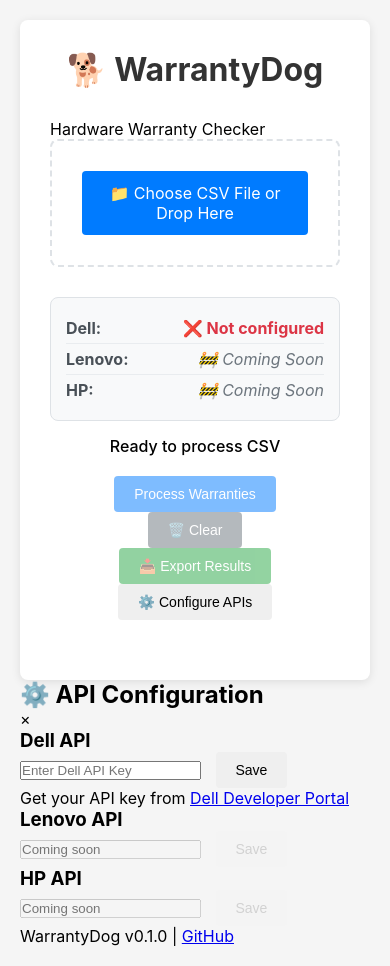
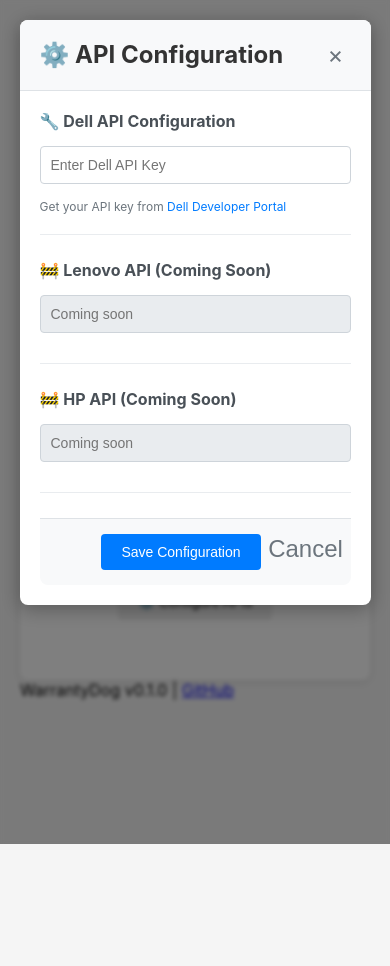
Before and after one commit to cafasdon/WarrantyDog, a website with bundled scripts: page index.html in a window 390 px wide. Both pictures are taken after a click on the button "⚙️ Configure APIs". After the commit the page ends 844 px from the top, so only its background shows below. Built offline with nearby package versions, Linux system fonts and the light colour scheme.

Commit message:
Fix API key save functionality and modal configuration
 Fixed Issues:
- Corrected modal HTML structure with proper save button ID
- Added comprehensive modal CSS styling
- Fixed event handlers for modal close buttons
- Enhanced debugging for configuration save process

 Modal Improvements:
- Professional modal design with animations
- Proper button styling and layout
- Enhanced user experience with clear sections
- Responsive modal footer with action buttons

 Debugging Enhancements:
- Console logging for modal show/hide operations
- API key validation debugging
- Element existence checking
- Clear error messages for missing elements

The API key save button should now work properly with full feedback!

```diff
--- a/app.js
+++ b/app.js
@@ -105,7 +105,13 @@
 
         // Configuration events
         this.configBtn.addEventListener('click', () => this.showConfigModal());
-        this.closeModal.addEventListener('click', () => this.hideConfigModal());
+
+        // Handle multiple close modal elements
+        const closeModalElements = document.querySelectorAll('.close-modal');
+        closeModalElements.forEach(element => {
+            element.addEventListener('click', () => this.hideConfigModal());
+        });
+
         this.saveConfigBtn.addEventListener('click', () => this.saveConfiguration());
 
         // Modal close on outside click
@@ -736,21 +742,42 @@
      * Show configuration modal
      */
     showConfigModal() {
-        this.configModal.style.display = 'block';
+        console.log('Showing configuration modal');
+        if (this.configModal) {
+            this.configModal.style.display = 'block';
+            console.log('Modal displayed');
+        } else {
+            console.error('Config modal element not found');
+        }
     }
 
     /**
      * Hide configuration modal
      */
     hideConfigModal() {
-        this.configModal.style.display = 'none';
+        console.log('Hiding configuration modal');
+        if (this.configModal) {
+            this.configModal.style.display = 'none';
+            console.log('Modal hidden');
+        } else {
+            console.error('Config modal element not found');
+        }
     }
 
     /**
      * Save configuration with validation and feedback
      */
     async saveConfiguration() {
+        console.log('Save configuration called');
+
+        if (!this.dellApiKeyInput) {
+            console.error('Dell API key input not found');
+            this.showError('Configuration error: Dell API key input not found');
+            return;
+        }
+
         const dellApiKey = this.dellApiKeyInput.value.trim();
+        console.log('Dell API key length:', dellApiKey.length);
 
         // Show saving indicator
         this.saveConfigBtn.disabled = true;
--- a/index.html
+++ b/index.html
@@ -86,32 +86,33 @@
         <div class="modal-content">
             <div class="modal-header">
                 <h2>⚙️ API Configuration</h2>
-                <span class="close">&times;</span>
+                <span class="close-modal">&times;</span>
             </div>
             <div class="modal-body">
                 <div class="config-section">
-                    <h3>Dell API</h3>
+                    <h3>🔧 Dell API Configuration</h3>
                     <input type="password" id="dellApiKey" placeholder="Enter Dell API Key">
-                    <button onclick="saveDellKey()">Save</button>
                     <p class="config-help">
                         Get your API key from <a href="https://developer.dell.com/" target="_blank">Dell Developer Portal</a>
                     </p>
                 </div>
 
                 <div class="config-section">
-                    <h3>Lenovo API</h3>
+                    <h3>🚧 Lenovo API (Coming Soon)</h3>
                     <input type="password" id="lenovoApiKey" placeholder="Coming soon" disabled>
-                    <button disabled>Save</button>
                 </div>
 
                 <div class="config-section">
-                    <h3>HP API</h3>
+                    <h3>🚧 HP API (Coming Soon)</h3>
                     <input type="password" id="hpApiKey" placeholder="Coming soon" disabled>
-                    <button disabled>Save</button>
+                </div>
+
+                <div class="modal-footer">
+                    <button id="saveConfig" class="btn btn-primary">Save Configuration</button>
+                    <button class="btn btn-secondary close-modal">Cancel</button>
                 </div>
             </div>
         </div>
-        </main>
     </div>
 
     <footer>
--- a/style.css
+++ b/style.css
@@ -299,3 +299,140 @@
     background-color: #e3f2fd;
     transform: scale(1.02);
 }
+
+/* Modal Styles */
+.modal {
+    display: none;
+    position: fixed;
+    z-index: 1000;
+    left: 0;
+    top: 0;
+    width: 100%;
+    height: 100%;
+    background-color: rgba(0, 0, 0, 0.5);
+    backdrop-filter: blur(2px);
+}
+
+.modal-content {
+    background-color: white;
+    margin: 5% auto;
+    padding: 0;
+    border-radius: 8px;
+    width: 90%;
+    max-width: 600px;
+    box-shadow: 0 4px 20px rgba(0, 0, 0, 0.3);
+    animation: modalSlideIn 0.3s ease-out;
+}
+
+@keyframes modalSlideIn {
+    from {
+        opacity: 0;
+        transform: translateY(-50px);
+    }
+    to {
+        opacity: 1;
+        transform: translateY(0);
+    }
+}
+
+.modal-header {
+    background: #f8f9fa;
+    padding: 20px;
+    border-bottom: 1px solid #dee2e6;
+    border-radius: 8px 8px 0 0;
+    display: flex;
+    justify-content: space-between;
+    align-items: center;
+}
+
+.modal-header h2 {
+    margin: 0;
+    color: #333;
+}
+
+.close-modal {
+    background: none;
+    border: none;
+    font-size: 24px;
+    cursor: pointer;
+    color: #6c757d;
+    padding: 0;
+    width: 30px;
+    height: 30px;
+    display: flex;
+    align-items: center;
+    justify-content: center;
+    border-radius: 50%;
+    transition: all 0.2s;
+}
+
+.close-modal:hover {
+    background-color: #e9ecef;
+    color: #333;
+}
+
+.modal-body {
+    padding: 20px;
+}
+
+.modal-footer {
+    padding: 15px 20px;
+    border-top: 1px solid #dee2e6;
+    display: flex;
+    justify-content: flex-end;
+    gap: 10px;
+    background: #f8f9fa;
+    border-radius: 0 0 8px 8px;
+}
+
+.config-section {
+    margin-bottom: 25px;
+    padding-bottom: 20px;
+    border-bottom: 1px solid #e9ecef;
+}
+
+.config-section:last-child {
+    border-bottom: none;
+    margin-bottom: 0;
+}
+
+.config-section h3 {
+    margin: 0 0 15px 0;
+    color: #495057;
+    font-size: 16px;
+}
+
+.config-section input {
+    width: 100%;
+    padding: 10px;
+    border: 1px solid #ced4da;
+    border-radius: 4px;
+    font-size: 14px;
+    margin-bottom: 10px;
+}
+
+.config-section input:focus {
+    outline: none;
+    border-color: #007bff;
+    box-shadow: 0 0 0 2px rgba(0, 123, 255, 0.25);
+}
+
+.config-section input:disabled {
+    background-color: #e9ecef;
+    color: #6c757d;
+}
+
+.config-help {
+    font-size: 12px;
+    color: #6c757d;
+    margin: 5px 0 0 0;
+}
+
+.config-help a {
+    color: #007bff;
+    text-decoration: none;
+}
+
+.config-help a:hover {
+    text-decoration: underline;
+}
```
